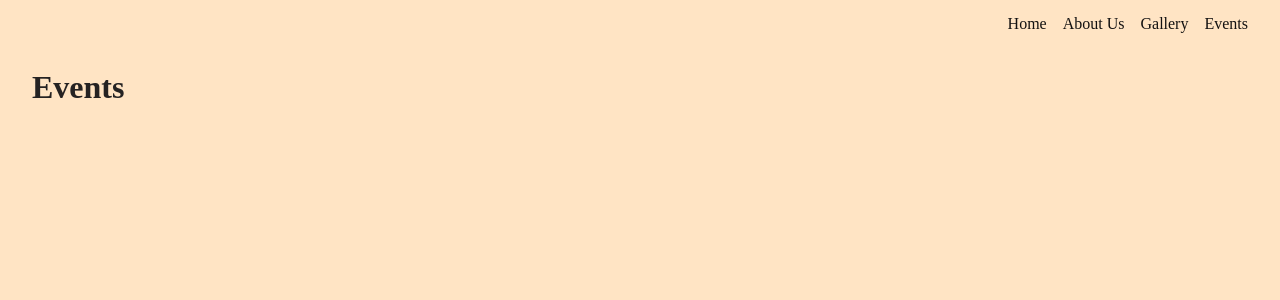
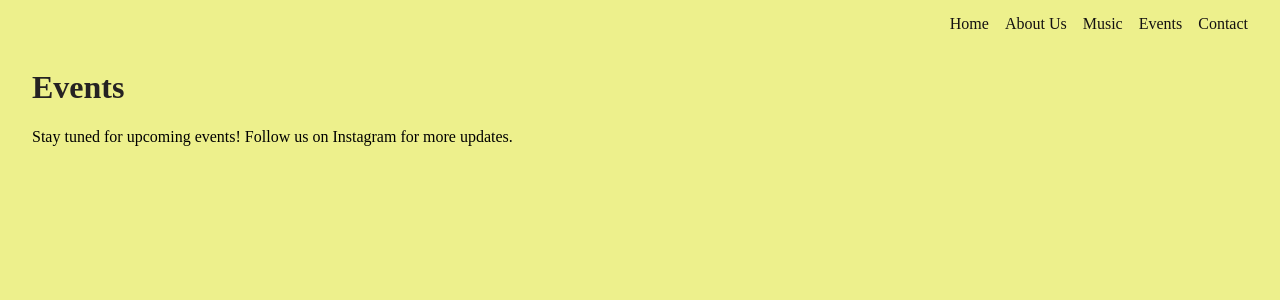
Before and after one commit to c-arriagada/estilo-calico, a React app: page /events in a window 1280 px wide. Shown: the top 300 px of the page. Built offline with nearby package versions, Linux system fonts and the light colour scheme.

Commit message:
Added videos to Gallery/Music page

```diff
--- a/package.json
+++ b/package.json
@@ -23,6 +23,7 @@
     "babel-loader": "^9.1.3",
     "css-loader": "^6.8.1",
     "file-loader": "^6.2.0",
+    "html-loader": "^4.2.0",
     "html-webpack-plugin": "^5.5.3",
     "style-loader": "^3.3.3",
     "url-loader": "^4.1.1",
--- a/src/App.css
+++ b/src/App.css
@@ -3,15 +3,18 @@ body {
     height: 100%;
     margin: 0px;
     padding: 0px;
-    background-color: bisque;
+    background-color: rgb(237, 240, 140);
 }
 
 .home {
     background-image: url('./assets/images/ES_logo.jpg');
+    /* background-position: 100% 100%; */
+    background-repeat: no-repeat;
     height: 1080px;
     /* color: green; */
     /* padding: 5px; */
     /* background-color: blue; */
+    /* background-size: contain; */
     background-size: cover;
     /* resizes image to fit screen */
 }
@@ -23,7 +26,7 @@ body {
 } */
 
 h1 {
-    margin-left: 1em;
+    /* margin-left: 1em; */
     color: rgb(37, 34, 34);
 }
 
@@ -105,7 +108,7 @@ li:hover {
 }
 
 .footer {
-    position: absolute;
+    position: fixed;
     bottom: 0;
     width: 100%;
     height: 2.5rem;
@@ -115,3 +118,7 @@ li:hover {
 .copyright {
     margin: 1rem .5rem;
 }
+
+.contact, .events, .music, .aboutUs {
+    margin-left: 2em;
+}
--- a/src/App.jsx
+++ b/src/App.jsx
@@ -2,8 +2,9 @@ import React from "react";
 import { BrowserRouter as Router, Routes, Route } from "react-router-dom"
 import Home from "./pages/Home"
 import AboutUs from "./pages/AboutUs"
-import Gallery from "./pages/Gallery"
+import Music from "./pages/Gallery"
 import Events from "./pages/Events"
+import Contact from "./pages/Contact";
 import './App.css'
 
 const App = () => {
@@ -14,8 +15,9 @@ const App = () => {
             <Routes>
                 <Route path="/" element={<Home />} />
                 <Route path="/about" element={<AboutUs />} />
-                <Route path="/gallery" element={<Gallery />} />
+                <Route path="/music" element={<Music />} />
                 <Route path="/events" element={<Events />} />
+                <Route path="/contact" element={<Contact />} />
             </Routes>
         </Router>
     )
--- a/src/components/NavBar.jsx
+++ b/src/components/NavBar.jsx
@@ -13,10 +13,13 @@ function NavBar() {
                         <Link to="/about">About Us</Link>
                     </li>
                     <li>
-                        <Link to="/gallery">Gallery</Link>
+                        <Link to="/music">Music</Link>
                     </li>
                     <li>
                         <Link to="/events">Events</Link>
+                    </li>
+                    <li>
+                        <Link to="/contact">Contact</Link>
                     </li>
                 </ul>
             </nav>
--- /dev/null
+++ b/src/components/VideoCard.jsx
@@ -0,0 +1,16 @@
+import React from "react";
+
+function VideoCard(props) {
+    const { source, songName, key } = props;
+
+    return (
+        <div className="videoCard">
+            <video width="700px" height="400px" /*key={key}*/ controls>
+                <source src={source} type="video/mp4" />
+            </video>
+            <p>{songName}</p>
+        </div>
+    )
+}
+
+export default VideoCard;
--- a/src/pages/AboutUs.jsx
+++ b/src/pages/AboutUs.jsx
@@ -10,6 +10,7 @@ function AboutUs() {
     return (
         <div>
             <NavBar />
+            <div className="aboutUs">
             <h1>About Us</h1>
             <article className="member-bio" id="bio-Amon">
                 <img src={Amon} alt="Amon" className="member-photo" />
@@ -56,6 +57,7 @@ function AboutUs() {
                 </div>
             </article>
             {/* <Footer /> */}
+            </div>
         </div>
     )
 }
--- /dev/null
+++ b/src/pages/Contact.jsx
@@ -0,0 +1,16 @@
+import React from "react";
+import NavBar from "../components/NavBar";
+
+function Contact() {
+    return (
+        <div>
+            <NavBar/>
+            <div className="contact">
+                <h1>Contact Us</h1>
+                <p>If you would like to contact us email us at <b>estilocalico@gmail.com</b>.</p>
+            </div>
+        </div>
+    )
+}
+
+export default Contact;
--- a/src/pages/Events.jsx
+++ b/src/pages/Events.jsx
@@ -3,10 +3,13 @@ import NavBar from "../components/NavBar";
 
 function Events() {
     return (
-        <>
-            <NavBar/>
-            <h1>Events</h1>
-        </>
+        <div>
+            <NavBar />
+            <div className="events">
+                <h1>Events</h1>
+                <p>Stay tuned for upcoming events! Follow us on Instagram for more updates.</p>
+            </div>
+        </div>
     )
 }
 
--- a/src/pages/Gallery.jsx
+++ b/src/pages/Gallery.jsx
@@ -1,11 +1,38 @@
 import React from "react";
 import NavBar from "../components/NavBar";
+import VideoCard from "../components/VideoCard";
+
 
 function Gallery() {
+
+    const musicVideos = [
+        "https://www.estilocalico.com/Calle.mp4",
+        "https://www.estilocalico.com/HombreLobo.mp4",
+        "https://www.estilocalico.com/PassionFruit.mp4",
+    ]
+
+    const songs = [
+        "Me Llaman Calle Cover",
+        "Lobo Hombre en Paris Cover",
+        "Passionfruit Cover"
+        ]
+
+    const videoComponents = musicVideos.map((video, i) => <VideoCard source={video} songName={songs[i]}/>)
+    // key={`video + ${i}`}
+
     return (
         <>
-            <NavBar/>
-            <h1>Gallery</h1>
+            <NavBar />
+            <div className="music">
+                <h1>Music</h1>
+                <p>Estilo Calico is a local Chicago band with a mission of making people dance. Rooted from latin american influences,
+                    Estilo Calico transcends into a new wave.
+                </p>
+                {videoComponents}
+                {/* <video width="700px" height="400px" controls >
+                    <source src="https://www.estilocalico.com/Calle.mp4" />
+                </video> */}
+            </div>
         </>
     )
 }
```
Also changed, not shown: webpack.config.js (+29 -1 lines), 1 other file (tests, documents, lock files or other folders).
